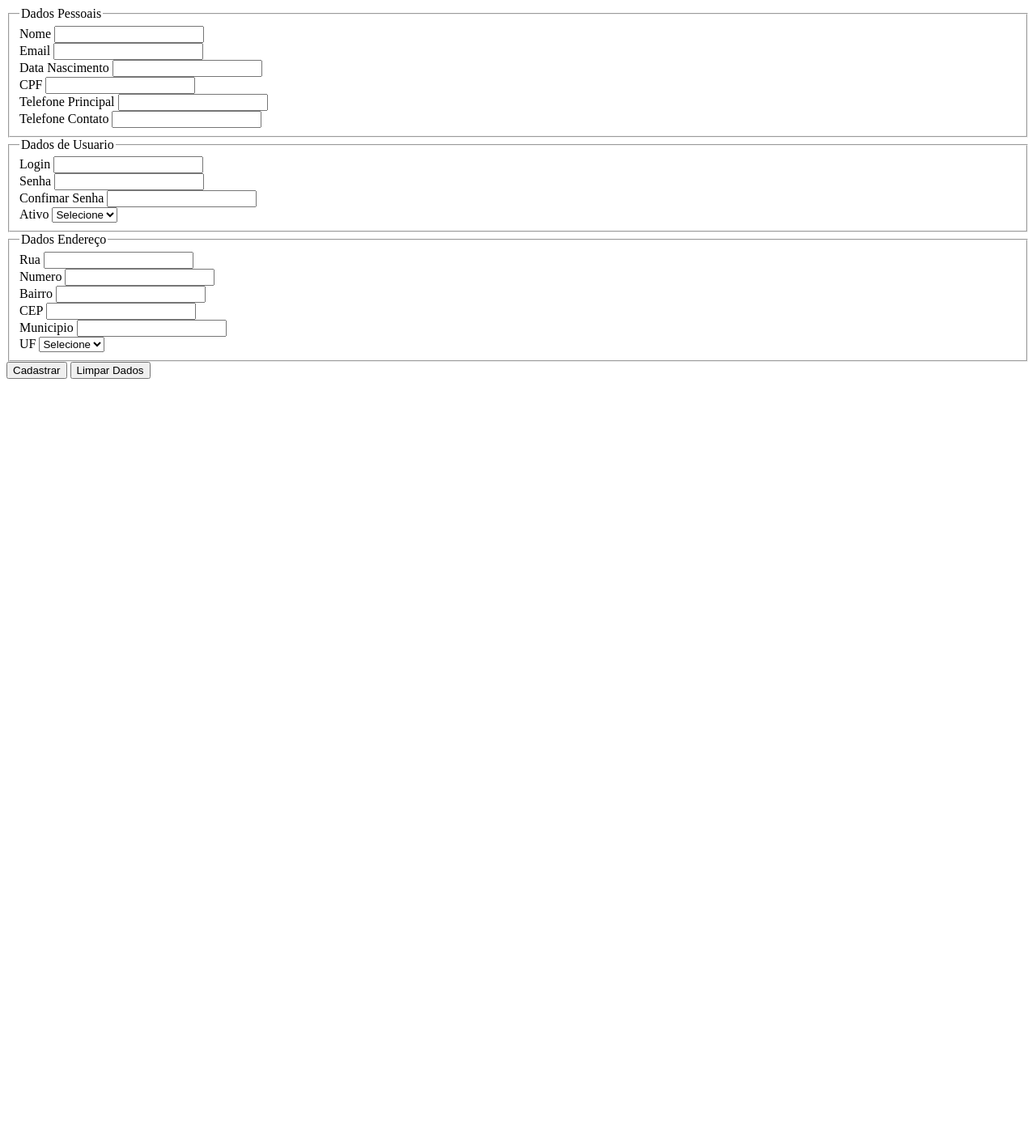
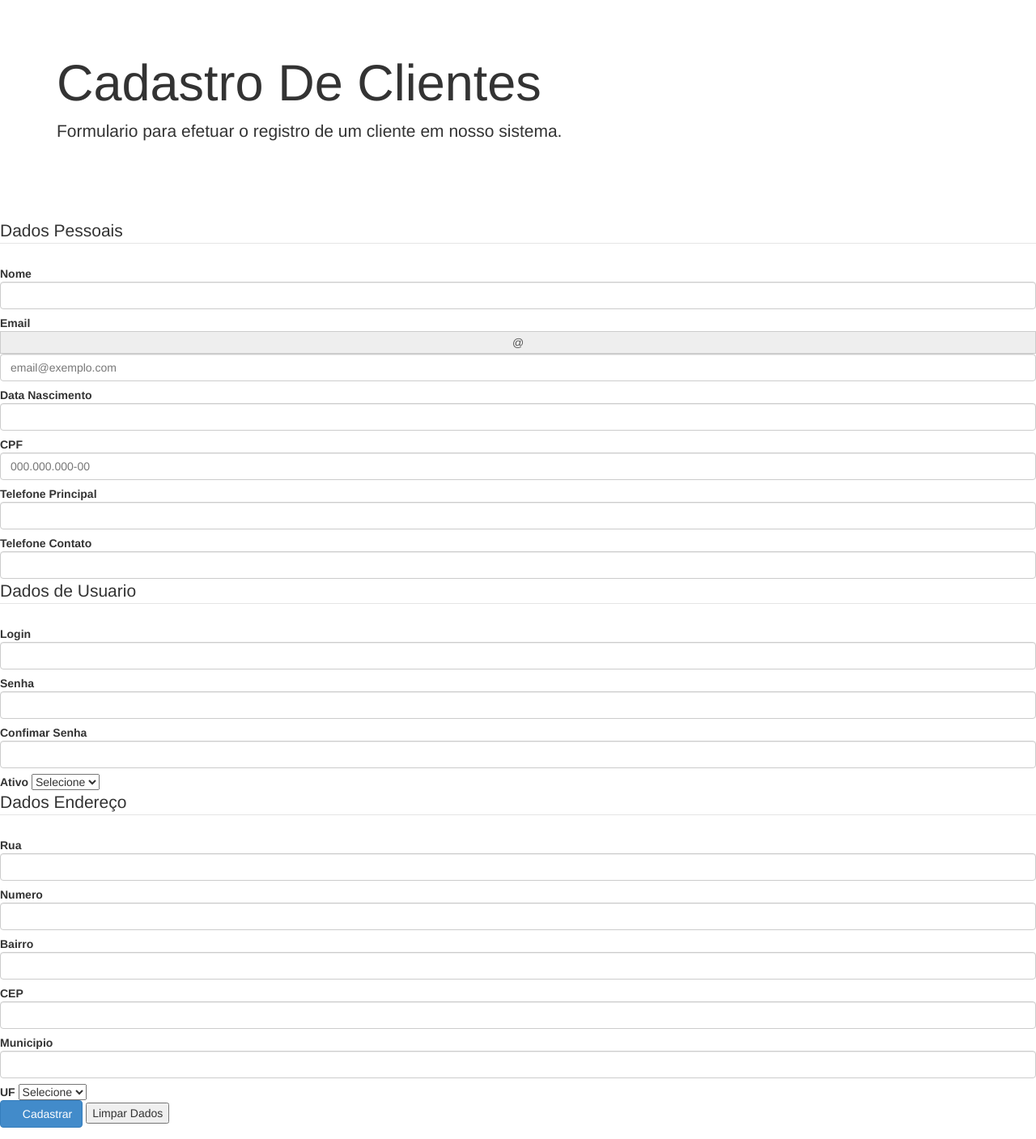
Before and after one commit to gabrielpsn/Sistema-O.S, a PHP site: page /cadastroCliente.php in a window 1280 px wide. Shown: the whole page at 81% size. Before the commit the page ends 468 px from the top, so only its background shows below. Run offline with PHP 8.4, Linux system fonts and the light colour scheme; some web fonts are replaced.

Commit message:
formulario de cadastro de cliente
criação do formulario de cadastro de cliente e alteração no menu de
clientes

```diff
--- a/cadastroCliente.php
+++ b/cadastroCliente.php
@@ -1,47 +1,64 @@
-<form>
+<html>
+<head>
+	<title>Formulário de Cadastro De Clientes</title>
+    <meta charset="UTF-8">
+    <script src="http://code.jquery.com/jquery.js"></script>
+
+    <link rel="stylesheet" type="text/css" href="css/bootstrap.css">
+    <script src="js/bootstrap.min.js"></script>
+</head>
+<body>
+<div class="jumbotron">
+  <div class="container">
+    <h1>Cadastro De Clientes</h1>
+    <p>Formulario para efetuar o registro de um cliente em nosso sistema.</p>
+  </div>
+</div>
+<form class="form-horizontal" >
 	<fieldset>
 		<legend>Dados Pessoais</legend>
-		<div>
-			<label>Nome</label>
-			<input type="text">
+		<div class="control-group">
+			<label class="control-label">Nome</label>
+			<input class="form-control" type="text">
 		</div>
-		<div>
-			<label>Email</label>
-			<input type="email">
+		<div class="control-group">
+			<label class="control-label">Email</label>
+			<span class="input-group-addon">@</span>
+			<input class="form-control" type="email" placeholder="email@exemplo.com">
 		</div>
-		<div>
-			<label>Data Nascimento</label>
-			<input type="text">
+		<div class="control-group">
+			<label class="control-label">Data Nascimento</label>
+			<input class="form-control" type="text">
 		</div>
-		<div>
-			<label>CPF</label>
-			<input type="cpf">
+		<div class="control-group">
+			<label class="control-label">CPF</label>
+			<input class="form-control" type="text" placeholder="000.000.000-00">
 		</div>
-		<div>
-			<label>Telefone Principal</label>
-			<input type="text">
+		<div class="control-group">
+			<label class="control-label">Telefone Principal</label>
+			<input class="form-control" type="text">
 		</div>
-		<div>
-			<label>Telefone Contato</label>
-			<input type="text">
+		<div class="control-group">
+			<label class="control-label">Telefone Contato</label>
+			<input class="form-control" type="text">
 		</div>
 	</fieldset>
 	<fieldset>
 		<legend>Dados de Usuario</legend>
-		<div>
-			<label>Login</label>
-			<input type="text">
+		<div class="control-group">
+			<label class="control-label">Login</label>
+			<input class="form-control" type="text">
 		</div>
-		<div>
-			<label>Senha</label>
-			<input type="password">
+		<div class="control-group">
+			<label class="control-label">Senha</label>
+			<input class="form-control" type="password">
 		</div>
-		<div>
-			<label>Confimar Senha</label>
-			<input type="password">
+		<div class="control-group">
+			<label class="control-label">Confimar Senha</label>
+			<input class="form-control" type="password">
 		</div>
-		<div>
-			<label>Ativo</label>
+		<div class="control-group">
+			<label class="control-label">Ativo</label>
 			<select name="ativo" id="ativo">
 				<option value="">Selecione</option>
 				<option value="sim">Sim</option>
@@ -51,28 +68,28 @@
 	</fieldset>
 	<fieldset>
 		<legend>Dados Endereço</legend>
-		<div>
-			<label>Rua</label>
-			<input type="text">
+		<div class="control-group">
+			<label class="control-label">Rua</label>
+			<input class="form-control" type="text">
 		</div>
-		<div>
-			<label>Numero</label>
-			<input type="text">
+		<div class="control-group">
+			<label class="control-label">Numero</label>
+			<input class="form-control" type="text">
 		</div>
-		<div>
-			<label>Bairro</label>
-			<input type="text">
+		<div class="control-group">
+			<label class="control-label">Bairro</label>
+			<input class="form-control" type="text">
 		</div>
-		<div>
-			<label>CEP</label>
-			<input type="text">
+		<div class="control-group">
+			<label class="control-label">CEP</label>
+			<input class="form-control" type="text">
 		</div>
-		<div>
-			<label>Municipio</label>
-			<input type="text">
+		<div class="control-group">
+			<label class="control-label">Municipio</label>
+			<input class="form-control" type="text">
 		</div>
-		<div>
-			<label>UF</label>
+		<div class="control-group">
+			<label class="control-label">UF</label>
 			<select name="uf" id="uf">
 				<option value="">Selecione</option>
 				<option value="AC">AC</option>
@@ -105,8 +122,12 @@
  			</select>
 		</div>
 	</fieldset>
-	<div>
-		<button type="submit">Cadastrar</button>
+	<div class="controls">
+		<button class="btn btn-primary" type="submit">
+			<span class="glyphicon glyphicon-thumbs-up"></span>
+			Cadastrar</button>
 		<button type="reset">Limpar Dados</button>
 	</div>
 </form>
+</body>
+</html>
--- a/menuClientes.php
+++ b/menuClientes.php
@@ -8,7 +8,7 @@
 	<hr>
 	<div class="row">
 	<div class="col-xs-12 col-sm-4">
-		<a href="#" class="thumbnail" onclick="window.open('cadastroCliente.php', 'Cadastro de Clientes', 'STATUS=NO, TOOLBAR=NO, LOCATION=NO, DIRECTORIES=NO, RESISABLE=NO, SCROLLBARS=YES, TOP=10, LEFT=10, WIDTH=770, HEIGHT=400');">
+		<a href="#" class="thumbnail" onclick="window.open('cadastroCliente.php', 'Cadastro de Clientes', 'STATUS=NO, TOOLBAR=NO, LOCATION=NO, DIRECTORIES=NO, RESISABLE=NO, SCROLLBARS=YES, TOP=10, LEFT=10, WIDTH=800, HEIGHT=600');">
 			<center>
 				<img src="img/icons/addCliente.jpg" alt="Clientes" width="90" height="90">
 				<h3>Cadastro</h3>
```
Lines whose indentation alone changed are shown as unchanged.
